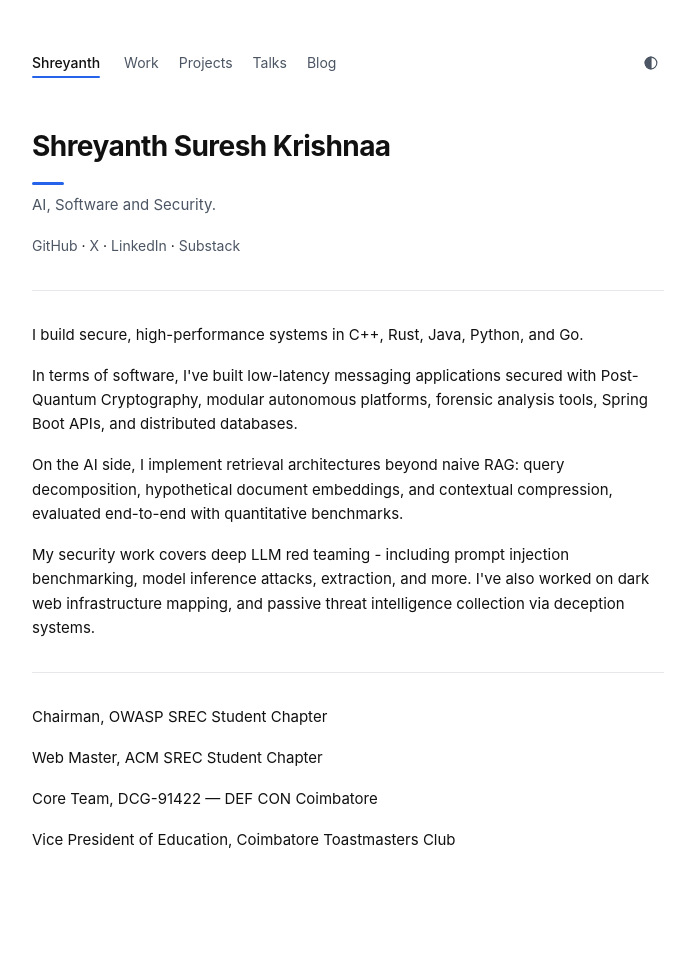
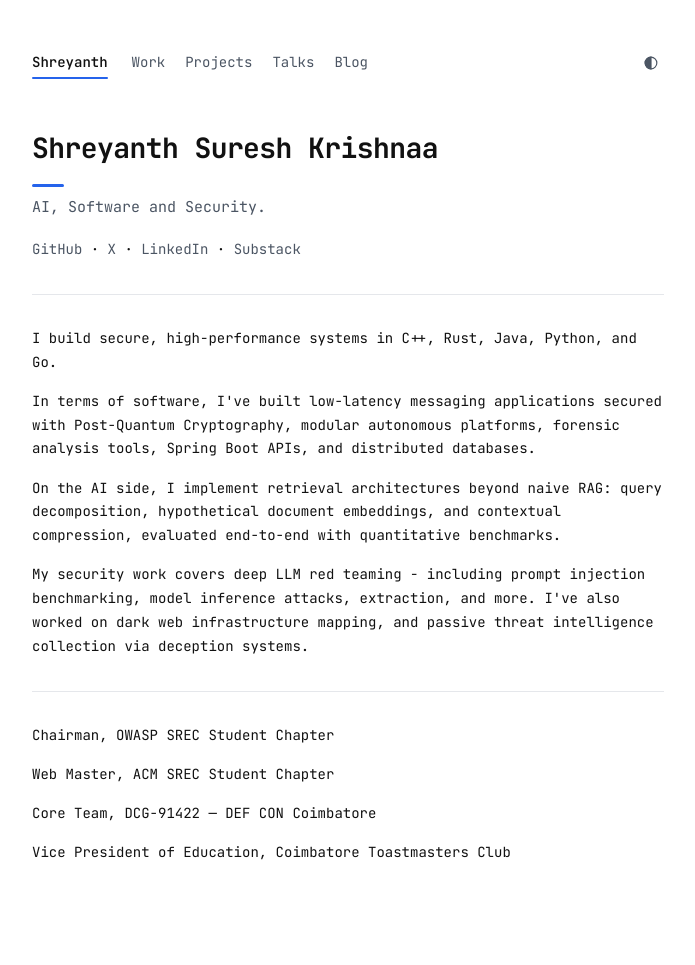
Before and after one commit to shreyanth-sureshkrishnaa/personal-site, a Jekyll site: the page built from index.html, in a window 1280 px wide. Shown: the whole page, without its empty margins (292-987 px from the left). Built offline with Jekyll 4.4.1, drawn with Linux system fonts in a browser that asks for light colours.

Commit message:
polishes

```diff
--- a/_layouts/default.html
+++ b/_layouts/default.html
@@ -8,6 +8,9 @@
     endif %}</title>
   <meta name="description" content="{{ page.description | default: site.description }}">
   <link rel="icon" type="image/png" href="{{ '/assets/images/profile_circle.png' | relative_url }}">
+  <link rel="preconnect" href="https://fonts.googleapis.com">
+  <link rel="preconnect" href="https://fonts.gstatic.com" crossorigin>
+  <link rel="stylesheet" href="https://fonts.googleapis.com/css2?family=JetBrains+Mono:ital,wght@0,100..800;1,100..800&display=swap">
   <link rel="stylesheet" href="{{ '/assets/css/main.css' | relative_url }}">
   <link rel="stylesheet" href="https://cdn.jsdelivr.net/npm/katex@0.16.11/dist/katex.min.css">
   <script defer src="https://cdn.jsdelivr.net/npm/katex@0.16.11/dist/katex.min.js"></script>
@@ -66,28 +69,80 @@
   {{ content }}
   <script>
     const toggleBtn = document.getElementById('theme-toggle');
+
     toggleBtn.addEventListener('click', function () {
       const doc = document.documentElement;
+      const isDark = doc.classList.contains('dark');
+      const newTheme = isDark ? 'light' : 'dark';
 
-      /* Trigger icon spin */
+      /* Colors for the incoming theme */
+      const newBg    = newTheme === 'dark' ? '#0d0d10' : '#ffffff';
+      const glowColor = newTheme === 'dark'
+        ? 'rgba(80, 110, 255, 0.55)'
+        : 'rgba(255, 210, 80, 0.55)';
+
+      /* Button center as the ripple origin */
+      const rect = toggleBtn.getBoundingClientRect();
+      const ox = rect.left + rect.width  / 2;
+      const oy = rect.top  + rect.height / 2;
+
+      /* Radius that fully covers the viewport from the origin */
+      const maxR = Math.hypot(
+        Math.max(ox, window.innerWidth  - ox),
+        Math.max(oy, window.innerHeight - oy)
+      ) + 32;
+
+      /* Build the ripple overlay */
+      const ripple = document.createElement('div');
+      ripple.className = 'theme-ripple';
+      Object.assign(ripple.style, {
+        background:  newBg,
+        clipPath:    `circle(0px at ${ox}px ${oy}px)`,
+        transition:  'clip-path 0.68s cubic-bezier(0.4, 0, 0.2, 1)',
+        '--ripple-glow': glowColor,
+      });
+      document.body.appendChild(ripple);
+
+      /* Suppress competing CSS transitions under the overlay */
+      doc.classList.add('ripple-active');
+
+      /* Page breathe */
+      document.body.classList.add('theme-transitioning');
+      document.body.addEventListener('animationend', function h() {
+        document.body.classList.remove('theme-transitioning');
+        document.body.removeEventListener('animationend', h);
+      }, { once: true });
+
+      /* Kick off expansion next frame */
+      requestAnimationFrame(() => {
+        requestAnimationFrame(() => {
+          ripple.style.clipPath = `circle(${maxR}px at ${ox}px ${oy}px)`;
+        });
+      });
+
+      /* Switch actual theme at ~55% through the animation */
+      setTimeout(() => {
+        doc.classList.remove('dark', 'light');
+        doc.classList.add(newTheme);
+        localStorage.setItem('theme', newTheme);
+      }, 380);
+
+      /* Fade out & remove ripple after animation completes */
+      setTimeout(() => {
+        doc.classList.remove('ripple-active');
+        ripple.style.transition = 'opacity 0.18s ease';
+        ripple.style.opacity = '0';
+        setTimeout(() => ripple.remove(), 180);
+      }, 680);
+
+      /* Icon spin */
       toggleBtn.classList.remove('spinning');
-      void toggleBtn.offsetWidth; /* reflow to restart animation */
+      void toggleBtn.offsetWidth;
       toggleBtn.classList.add('spinning');
       toggleBtn.addEventListener('animationend', function handler() {
         toggleBtn.classList.remove('spinning');
         toggleBtn.removeEventListener('animationend', handler);
-      });
-
-      /* Toggle theme */
-      if (doc.classList.contains('dark')) {
-        doc.classList.remove('dark');
-        doc.classList.add('light');
-        localStorage.setItem('theme', 'light');
-      } else {
-        doc.classList.remove('light');
-        doc.classList.add('dark');
-        localStorage.setItem('theme', 'dark');
-      }
+      }, { once: true });
     });
   </script>
 </body>
--- a/assets/css/main.css
+++ b/assets/css/main.css
@@ -1,3 +1,5 @@
+@import url('https://fonts.googleapis.com/css2?family=JetBrains+Mono:ital,wght@0,100..800;1,100..800&display=swap');
+
 :root {
   --blue: #2563eb;
   --bg-color: #ffffff;
@@ -8,7 +10,8 @@
   --border-divider: #e5e7eb;
   --code-bg: #f8fafc;
   --code-border: #e2e8f0;
-  --font-mono: ui-monospace, SFMono-Regular, SF Mono, Menlo, Consolas, Liberation Mono, monospace;
+  --font-mono: 'JetBrains Mono', ui-monospace, SFMono-Regular, Menlo, Consolas, monospace;
+  --font-sans: 'JetBrains Mono', ui-monospace, monospace;
 }
 
 html.dark {
@@ -41,17 +44,14 @@
   transition: none !important;
 }
 
-*,
-*::before,
-*::after {
-  transition:
-    background-color 0.4s cubic-bezier(0.4, 0, 0.2, 1),
-    color 0.4s cubic-bezier(0.4, 0, 0.2, 1),
-    border-color 0.4s cubic-bezier(0.4, 0, 0.2, 1),
-    fill 0.4s cubic-bezier(0.4, 0, 0.2, 1);
+/* Suppress all CSS color transitions while the ripple overlay is active */
+html.ripple-active *,
+html.ripple-active *::before,
+html.ripple-active *::after {
+  transition: none !important;
 }
 
-/* Preserve intentional fast micro-transitions */
+/* Fast micro-transitions for interactive elements */
 a,
 nav a,
 .theme-toggle,
@@ -63,19 +63,42 @@
     color 0.15s ease,
     opacity 0.15s ease,
     border-color 0.15s ease,
-    text-decoration-color 0.15s ease,
-    background-color 0.4s cubic-bezier(0.4, 0, 0.2, 1);
+    text-decoration-color 0.15s ease;
+}
+
+/* THEME RIPPLE OVERLAY */
+.theme-ripple {
+  position: fixed;
+  inset: 0;
+  z-index: 99999;
+  pointer-events: none;
+  will-change: clip-path;
+  /* drop-shadow respects clip-path — creates a glow at the ripple edge */
+  filter: drop-shadow(0 0 28px var(--ripple-glow, rgba(99, 120, 255, 0.45)));
+}
+
+/* Subtle page breathe on toggle */
+@keyframes page-breathe {
+  0%   { transform: scale(1); }
+  30%  { transform: scale(0.9988); }
+  100% { transform: scale(1); }
+}
+
+body.theme-transitioning {
+  animation: page-breathe 0.65s cubic-bezier(0.4, 0, 0.2, 1);
 }
 
 body {
-  font-family: -apple-system, BlinkMacSystemFont, "Segoe UI", Roboto, Helvetica, Arial, sans-serif;
-  font-size: 15px;
-  line-height: 1.625;
+  font-family: var(--font-sans);
+  font-size: 14px;
+  line-height: 1.7;
   color: var(--text-primary);
   background: var(--bg-color);
   max-width: 680px;
   margin: 0 auto;
   padding: 50px 24px 100px;
+  -webkit-font-smoothing: antialiased;
+  -moz-osx-font-smoothing: grayscale;
 }
 
 a {
```
